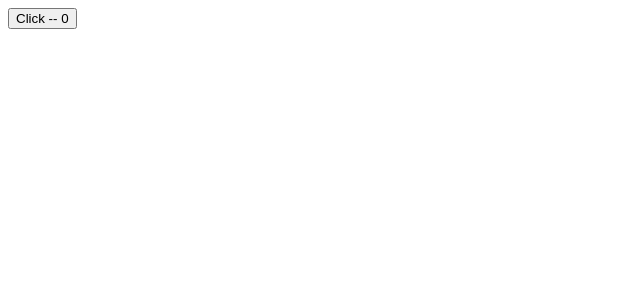
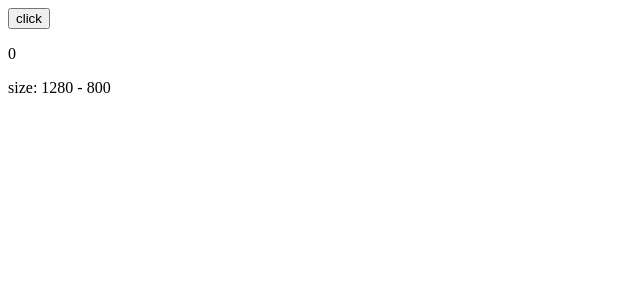
Before and after one commit to destinytaoer/Learning, a React (Create React App) app in the folder React/demo/: page / in a window 1280 px wide. Shown: the top 300 px of the page, without its empty margins (0-640 px from the left). Built offline with nearby package versions, Linux system fonts and the light colour scheme.

Commit message:
[React] hooks useEffect

```diff
--- /dev/null
+++ b/React/demo/src/hooks/useEffect.js
@@ -0,0 +1,40 @@
+import React, { useState, useEffect } from 'react'
+
+export default function App() {
+  const [number, setNumber] = useState(0);
+  const [size, setSize] = useState(() => {
+  	return {
+    	width: document.documentElement.clientWidth,
+      height: document.documentElement.clientHeight,
+    }
+  })
+
+  // 相当于 componentDidMount 和 componentDidUpdate:
+  useEffect(() => {
+    // 使用浏览器的 API 更新页面标题
+    document.title = `你点击了${number}次`;
+  });
+
+  const onResize = () => {
+    setSize({
+    	width: document.documentElement.clientWidth,
+      height: document.documentElement.clientHeight,
+    })
+  }
+
+  // 相当于 componentDidMount 和 componentWillUnmount
+  useEffect(() => {
+    window.addEventListener('resize', onResize, false);
+    return () => {
+      window.removeEventListener('resize', onResize, false);
+    };
+  }, [])
+
+  return (
+    <div>
+      <button type="button" onClick={()=>setNumber(number+1)}>click</button>
+      <p>{number}</p>
+      <p>size: {size.width} - {size.height}</p>
+    </div>
+  );
+}
--- /dev/null
+++ b/React/demo/src/hooks/useState.js
@@ -0,0 +1,29 @@
+import React, { useState } from 'react'
+// function App() {
+//   let [count, setCount] = useState(0)
+//   console.log('render')
+//   return (
+//     <button type="button" onClick={() => {
+//       setCount(oldCount => oldCount + 1)
+//     }}>Click {count}</button>
+//   )
+// }
+let id = 0;
+export default function App() {
+  let count, setCount;
+  let name, setName;
+  console.log('render')
+  id++;
+  if (id % 2 === 0) {
+    [count, setCount] = useState(0)
+    [name, setName] = useState('a')
+  } else {
+    [name, setName] = useState('a')
+    [count, setCount] = useState(0)
+  }
+  return (
+    <button type="button" onClick={() => {
+      setCount(oldCount => oldCount + 1)
+    }}>Click {count} -- {name}</button>
+  )
+}
--- a/React/demo/src/index.js
+++ b/React/demo/src/index.js
@@ -1,31 +1,6 @@
-import React, { useState } from 'react'
-import { render } from 'react-dom'
-// function App() {
-//   let [count, setCount] = useState(0)
-//   console.log('render')
-//   return (
-//     <button type="button" onClick={() => {
-//       setCount(oldCount => oldCount + 1)
-//     }}>Click {count}</button>
-//   )
-// }
-let id = 0;
-function App() {
-  let count, setCount;
-  let name, setName;
-  console.log('render')
-  id++;
-  if (id % 2 === 0) {
-    [count, setCount] = useState(0)
-    [name, setName] = useState('a')
-  } else {
-    [name, setName] = useState('a')
-    [count, setCount] = useState(0)
-  }
-  return (
-    <button type="button" onClick={() => {
-      setCount(oldCount => oldCount + 1)
-    }}>Click {count} -- {name}</button>
-  )
-}
-render(<App />, window.root);
+import React,{useState,useEffect} from 'react';
+import { render } from 'react-dom';
+// import App from './hooks/useState.js';
+import App from './hooks/useEffect.js';
+
+render(<App></App>, window.root)
```
